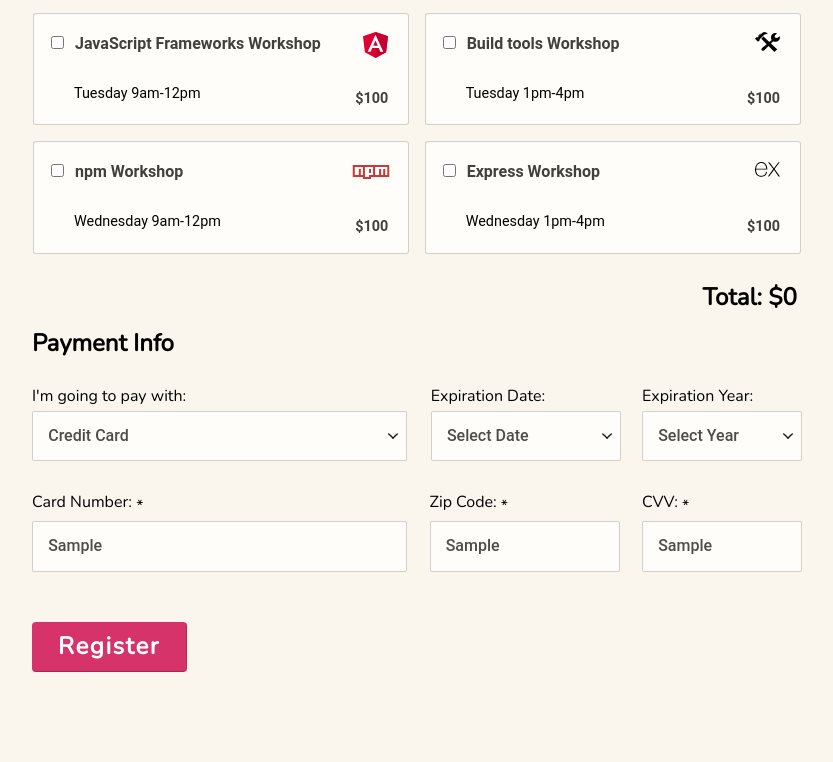
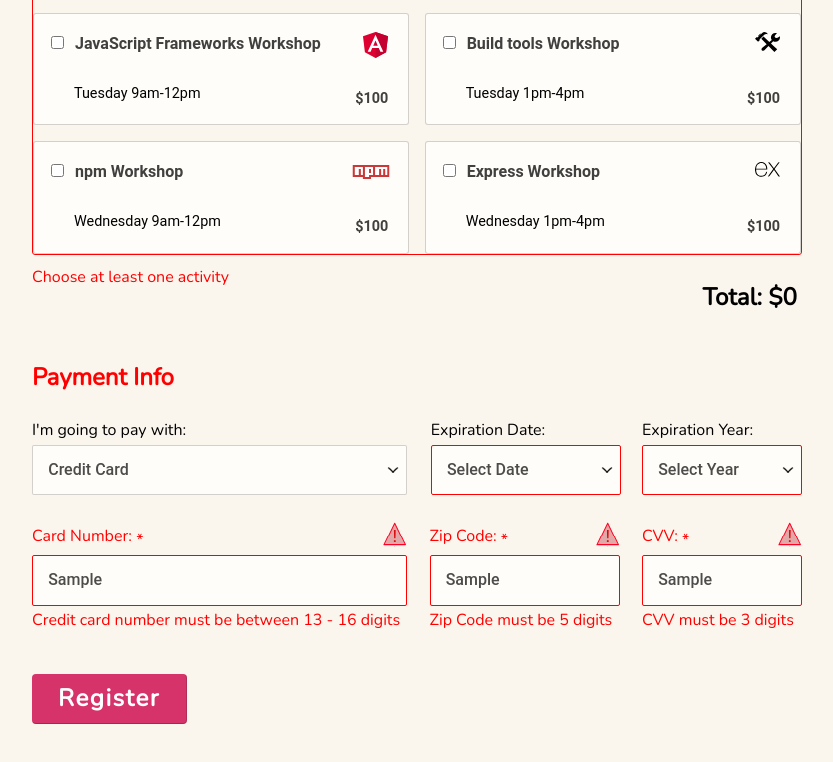
Before and after one commit to ebfaler/interactive-form, a plain HTML site: page index.html in a window 1280 px wide. Both pictures are taken after typing "Sample", "name@example.com", "Sample", "Sample", "Sample" into the empty fields and a click on the button "Register". Shown: the part 937-1699 px from the top of the page, without its empty margins (223-1056 px from the left). Drawn offline with nearby package versions, Linux system fonts and the light colour scheme.

Commit message:
working through exceeds requirements

```diff
--- a/index.html
+++ b/index.html
@@ -27,6 +27,7 @@
           <label for="name">Name: <span class="asterisk">*</span>
             <input type="text" id="name" name="user-name" class="error-border">
             <span id="name-hint" class="name-hint hint">Name field cannot be blank</span>
+            <span id="name-hint2" class="name-hint hint">No special characters or numbers please</span>
           </label>
 
 
--- a/js/script.js
+++ b/js/script.js
@@ -5,6 +5,20 @@
 
 const username = document.getElementById('name');
 username.focus();
+const nameHintTwo = document.getElementById('name-hint2');
+
+//working on exceeds requirement: programmed the name field to run a real time validation check
+username.addEventListener('keyup', (e) => {
+    if (!usernameValidator()) {
+        // e.preventDefault();
+        nameHintTwo.style.display = "block";
+        //when i delete entry hintTwo is still displayed
+    }
+    else {
+        nameHintTwo.style.display = "none";
+        nameHint.style.display = "none";
+    }
+})
 
 /* ===================
    Job Role Section
@@ -71,7 +85,6 @@ let totalCost = 0;
 activities.addEventListener('change', (e) => {
     //using the unary plus operator + to convert the string into a number
     const cost = +e.target.getAttribute('data-cost');
-
     if (e.target.checked === true) {
         totalCost += cost;
     }
@@ -82,6 +95,25 @@ activities.addEventListener('change', (e) => {
     console.log(totalCost);
     displayCost.innerHTML = `Total: ${totalCost}`;
 })
+
+// making the focus states of the activities more accessible
+const checkboxes = document.querySelectorAll('input[type=checkbox]');
+
+checkboxes.forEach(checkbox => {
+    checkbox.addEventListener('focus', (e) => {
+        e.target.parentNode.classList.add('focus');
+        console.log('checkbox tabbed');
+    })
+
+    checkbox.addEventListener('blur', (e) => {
+        e.target.parentNode.classList.remove('focus');
+        console.log('checkbox untabbed');
+    })
+
+})
+
+
+
 
 
 /* ===================
@@ -214,36 +246,81 @@ const cvvValidator = () => {
 
 /*submit event listener for entire form*/
 
+const nameHint = document.getElementById('name-hint');
+const emailHint = document.getElementById('email-hint');
+const activitiesHint = document.getElementById('activities-hint');
+const ccHint = document.getElementById('cc-hint');
+const zipHint = document.getElementById('zip-hint');
+const cvvHint = document.getElementById('cvv-hint');
+
 form.addEventListener('submit', e => {
+    //set everything to valid, remove not-valid, hide hints
+
+    function setValid(section) {
+        section.parentElement.classList.add('valid');
+        section.parentElement.classList.remove('not-valid');
+        console.log('section is valid');
+
+        const hints = document.querySelectorAll('.hint');
+        hints.forEach(hint => {
+            hint.style.display = "none";
+        })
+
+        //create section/parentElement.getElementsByClass('hint')
+        //iterate and for each hide
+    }
+
+    setValid(username);
+    setValid(email);
+    setValid(activities);
+    setValid(cardNumber);
+    setValid(zip);
+    setValid(cvv);
 
     // IMPORTANT NOTE: Firing the submit event will refresh the page and reset the form, erasing the log statements.
     // This can be prevented by calling `e.preventDefault()` here in this submit handler
     if (!usernameValidator()) {
         e.preventDefault();
+        nameHint.style.display = 'block';
+        //add invalid class to label and remove  valid, show hint
+        username.parentElement.classList.add('not-valid');
+        username.parentElement.classList.remove('valid');
+
     }
-
     if (!emailValidator()) {
         e.preventDefault();
+        emailHint.style.display = 'block';
+        email.parentElement.classList.add('not-valid');
+        email.parentElement.classList.remove('valid');
     }
-
     if (!activitiesValidator()) {
         e.preventDefault();
+        activitiesHint.style.display = 'block';
+        activities.parentElement.classList.add('not-valid');
+        activities.parentElement.classList.remove('valid');
     }
-
     if (payment.value == 'credit-card' && !cardNumberValidator()) {
         e.preventDefault();
+        ccHint.style.display = 'block';
+        cardNumber.parentElement.classList.add('not-valid');
+        cardNumber.parentElement.classList.remove('valid');
     }
-
     if (payment.value == 'credit-card' && !zipValidator()) {
         e.preventDefault();
+        zipHint.style.display = 'block';
+        zip.parentElement.classList.add('not-valid');
+        zip.parentElement.classList.remove('valid');
     }
-
     if (payment.value == 'credit-card' && !cvvValidator()) {
         e.preventDefault();
+        cvvHint.style.display = 'block';
+        cvv.parentElement.classList.add('not-valid');
+        cvv.parentElement.classList.remove('valid');
     }
-
     // log out a message saying this particular validator prevented submission
     console.log('Submit handler is functional!');
 
+})
 
-})
+
+//need to work on sections 1 and 3 of exceeds target
```
